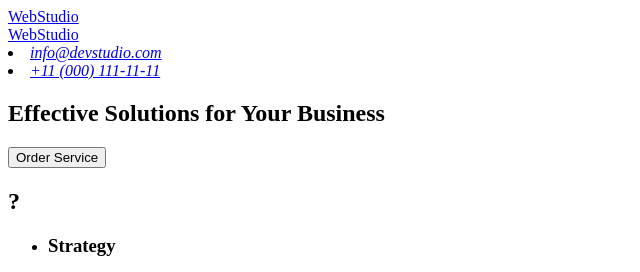
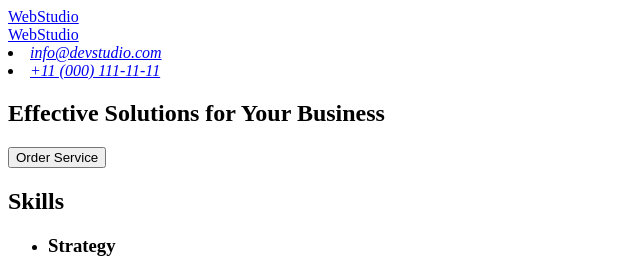
Before and after one commit to Wonder-la/goit-markup-hw-01, a plain HTML site: page index.html in a window 1280 px wide. Shown: the top 272 px of the page, 0-640 px from the left. Drawn offline with Linux system fonts and the light colour scheme.

Commit message:
5 update

```diff
--- a/index.html
+++ b/index.html
@@ -27,7 +27,7 @@
       </section>
       <!-- studio section -->
       <section>
-        <h2>?</h2>
+        <h2>Skills</h2>
         <ul>
           <li>
             <h3>Strategy</h3>
```
